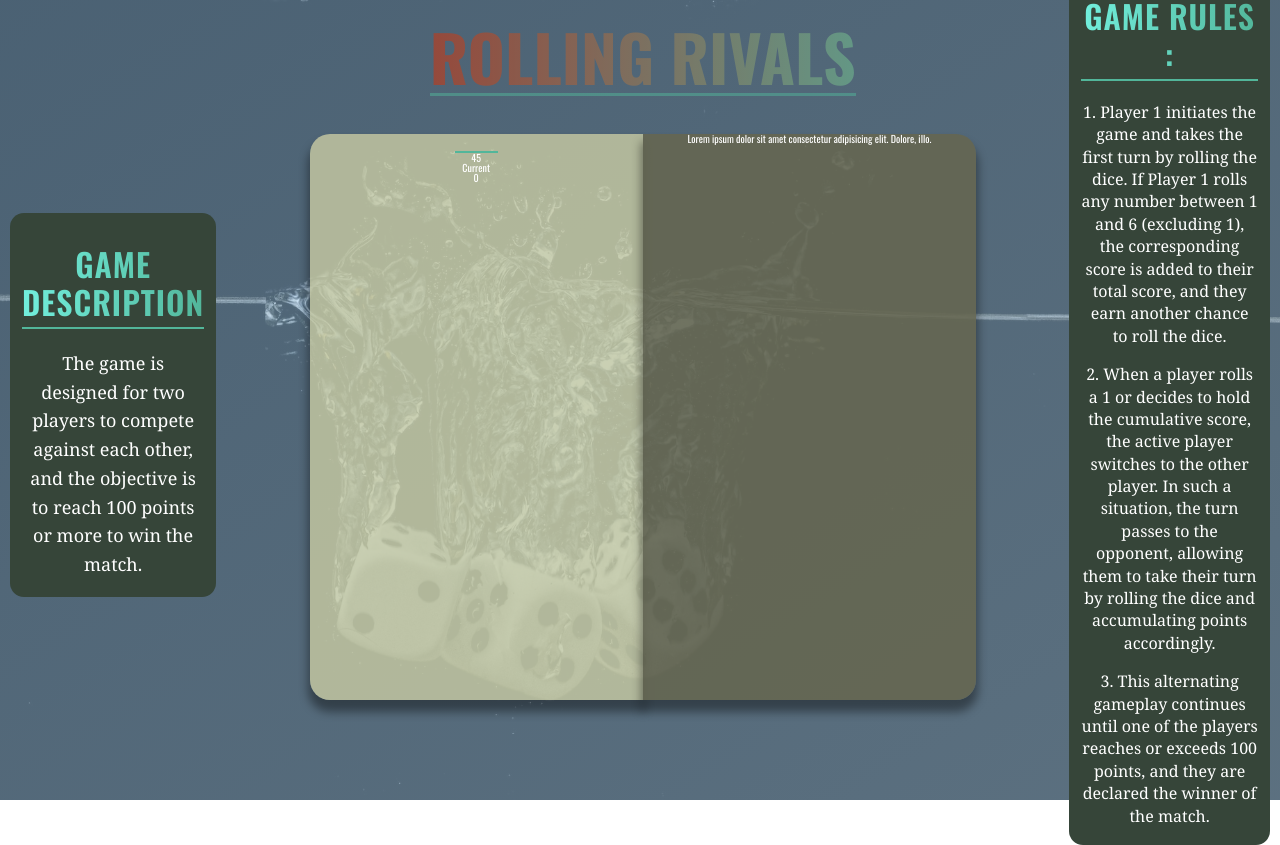
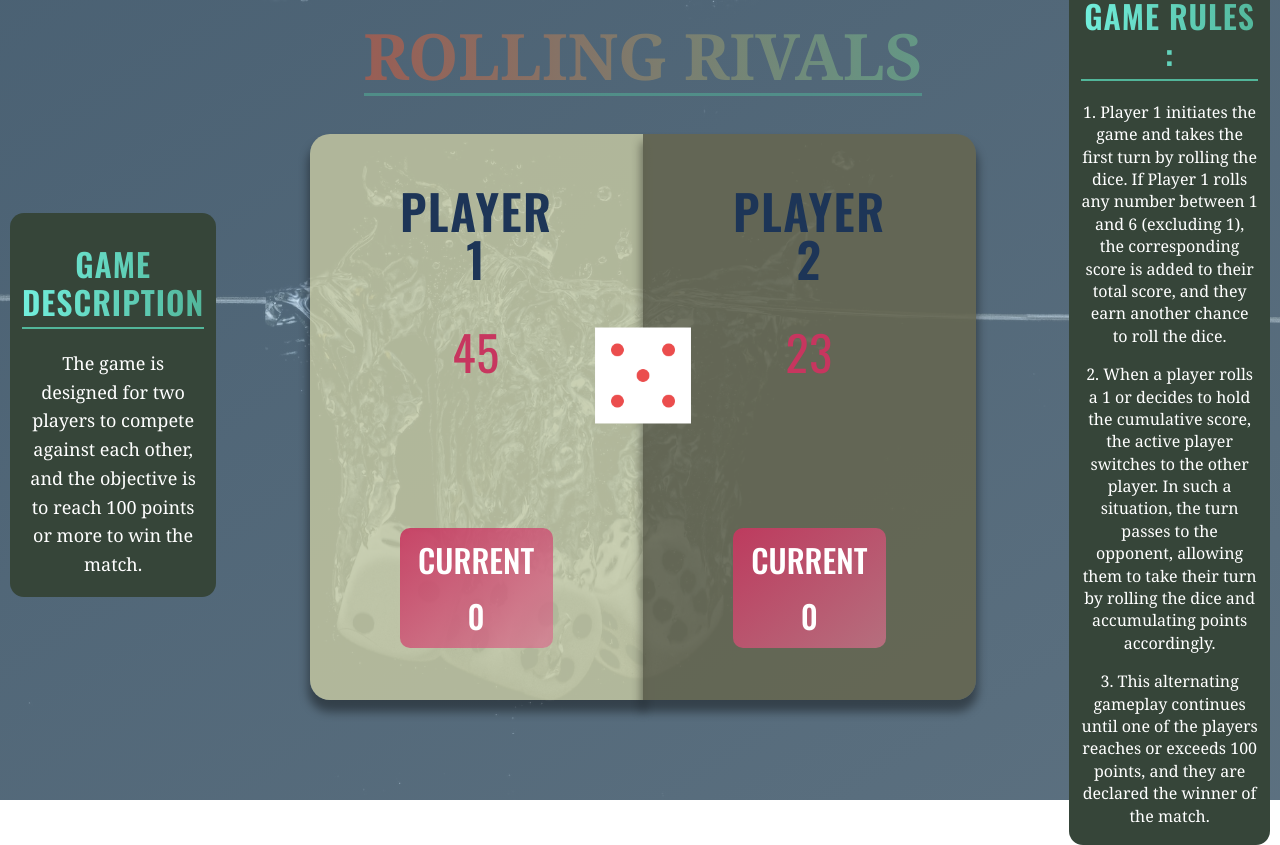
Before and after one commit to PrayagTandon/Rolling-rivals, a website: page index.html in a window 1280 px wide. Drawn offline with nearby package versions, Linux system fonts and the light colour scheme.

Commit message:
Finishing the main section

```diff
--- a/index.html
+++ b/index.html
@@ -31,7 +31,7 @@
 
       <aside class="aside aside--left">
         <section class="game-description">
-          <h2 class="heading heading--secondary">Game Description</h2>
+          <h2 class="heading heading--tertiary">Game Description</h2>
           <p class="description-text">
             The game is designed for two players to compete against each other,
             and the objective is to reach 100 points or more to win the match.
@@ -41,7 +41,7 @@
 
       <aside class="aside aside--right">
         <section class="game-rules">
-          <h2 class="heading heading--secondary">Game Rules :</h2>
+          <h2 class="heading heading--tertiary">Game Rules :</h2>
           <ul class="rules-box">
             <li class="rules-list">
               1. Player 1 initiates the game and takes the first turn by rolling
@@ -70,8 +70,10 @@
         <div class="player-container">
           <section class="player player--0 player--active">
             <div class="player-box">
-              <h3 class="heading heading--tertiary">PLayer 1</h3>
-              <p class="score" id="score--0">45</p>
+              <div class="player-description">
+                <h3 class="heading heading--secondary">Player 1</h3>
+                <p class="score" id="score--0">45</p>
+              </div>
 
               <div class="score-box">
                 <p class="current--text">Current</p>
@@ -80,10 +82,23 @@
             </div>
           </section>
           <section class="player player--1">
-            Lorem ipsum dolor sit amet consectetur adipisicing elit. Dolore,
-            illo.
+            <div class="player-box">
+              <div class="player-description">
+                <h3 class="heading heading--secondary">Player 2</h3>
+                <p class="score" id="score--1">23</p>
+              </div>
+
+              <div class="score-box">
+                <p class="current--text">Current</p>
+                <p class="current--score" id="current--1">0</p>
+              </div>
+            </div>
           </section>
         </div>
+
+        <section class="dice-box">
+          <img src="Img/dice-5.png" alt="Playing dice" class="dice-img" />
+        </section>
       </main>
 
       <!-- FOOTER
--- a/sass/abstracts/_variables.scss
+++ b/sass/abstracts/_variables.scss
@@ -9,13 +9,17 @@ $color-bg-dark : #95c2e6;
 $color-bg-light : #b7e0ff;
 $color-white : #ffffff;
 $color-black : #000000;
-$color-dark-heading : #dc2f02;
+$color-dark-heading : #e35935;
 $color-light-heading : #76c893;
 
 $color-secondary-light: #72efdd;
 $color-secondary-dark: #52b69a;
 
 $color-dark-2 : #364539;
+$color-dark-3 : #1d3557;
+
+$color-light-2 : #c7365f;
+$color-light-3 : #d8728f;
 
 $color-main: #656652;
 $color-main-active :#c9cba3;
--- a/sass/base/_typography.scss
+++ b/sass/base/_typography.scss
@@ -15,9 +15,19 @@
         font-weight: 700;
         background-image: linear-gradient(to right, rgba($color-dark-heading , 1), rgba($color-light-heading , 1));
         border-bottom: 3px solid rgba($color-secondary-dark , 1);
+        font-family: $font-secondary;
     }
 
     &--secondary {
+        font-size: 4.8rem;
+        font-weight: 600;
+        letter-spacing: 1.5px;
+        color: $color-dark-3;
+        margin-bottom: $margin-bottom-md;
+        border-bottom: none;
+    }
+
+    &--tertiary {
         font-size: 3.2rem;
         font-weight: 600;
         background-image: linear-gradient(to right, rgba($color-secondary-light , 1), rgba($color-secondary-dark , 1));
--- /dev/null
+++ b/sass/components/_dice-img.scss
@@ -0,0 +1,17 @@
+@use "../abstracts/" as *;
+@use "../base/" as *;
+
+.dice {
+
+    &-box {
+        position: absolute;
+        top: 45%;
+        left: 50%;
+        transform: translate(-50%, -50%);
+    }
+
+    &-img {
+        width: 9.6rem;
+        height: 9.6rem;
+    }
+}
--- a/sass/components/_main-text-component.scss
+++ b/sass/components/_main-text-component.scss
@@ -13,10 +13,15 @@
 
 .player {
     background-color: rgba($color-main, .9);
-    width: 50%;
     height: 100%;
     border-radius: 2rem;
     box-shadow: 0px 1rem 1rem .2rem rgba($color-black , .4);
+
+    display: flex;
+    flex: 50%;
+    align-items: center;
+    justify-content: center;
+    padding: 9rem;
 
     &--0 {
         border-top-right-radius: 0;
--- /dev/null
+++ b/sass/components/_player-box.scss
@@ -0,0 +1,42 @@
+@use "../abstracts/" as *;
+@use "../base/" as *;
+
+.player {
+
+    &-box {
+        display: flex;
+        flex-direction: column;
+        justify-content: center;
+        gap: 11.2rem;
+    }
+
+    &-description {
+        margin-bottom: $margin-bottom-md;
+    }
+}
+
+.score {
+    font-size: 4.8rem;
+    color: $color-light-2;
+    letter-spacing: .8px;
+}
+
+.score-box {
+    padding: 1.6rem;
+    background-image: linear-gradient(to right bottom, rgba($color-light-2 , .9), rgba($color-light-3 , .7));
+    border-radius: 1rem;
+
+    display: flex;
+    flex-direction: column;
+    gap: 2.4rem;
+}
+
+.current {
+
+    &--text,
+    &--score {
+        font-size: 3.2rem;
+        font-weight: 500;
+        text-transform: uppercase;
+    }
+}
--- a/sass/layouts/_main-game.scss
+++ b/sass/layouts/_main-game.scss
@@ -6,4 +6,6 @@
     grid-row: 2 / span 4;
     opacity: 1;
     padding-top: 2.4rem;
+
+    position: relative;
 }
--- a/sass/main.scss
+++ b/sass/main.scss
@@ -8,7 +8,9 @@
 @forward "../sass/base/utilities";
 
 @forward "../sass/components/aside-text";
+@forward "../sass/components/dice-img";
 @forward "../sass/components/main-text-component";
+@forward "../sass/components/player-box";
 
 @forward "../sass/layouts/aside";
 @forward "../sass/layouts/footer";
```
Also changed, not shown: CSS/style.css, 1 other file.
